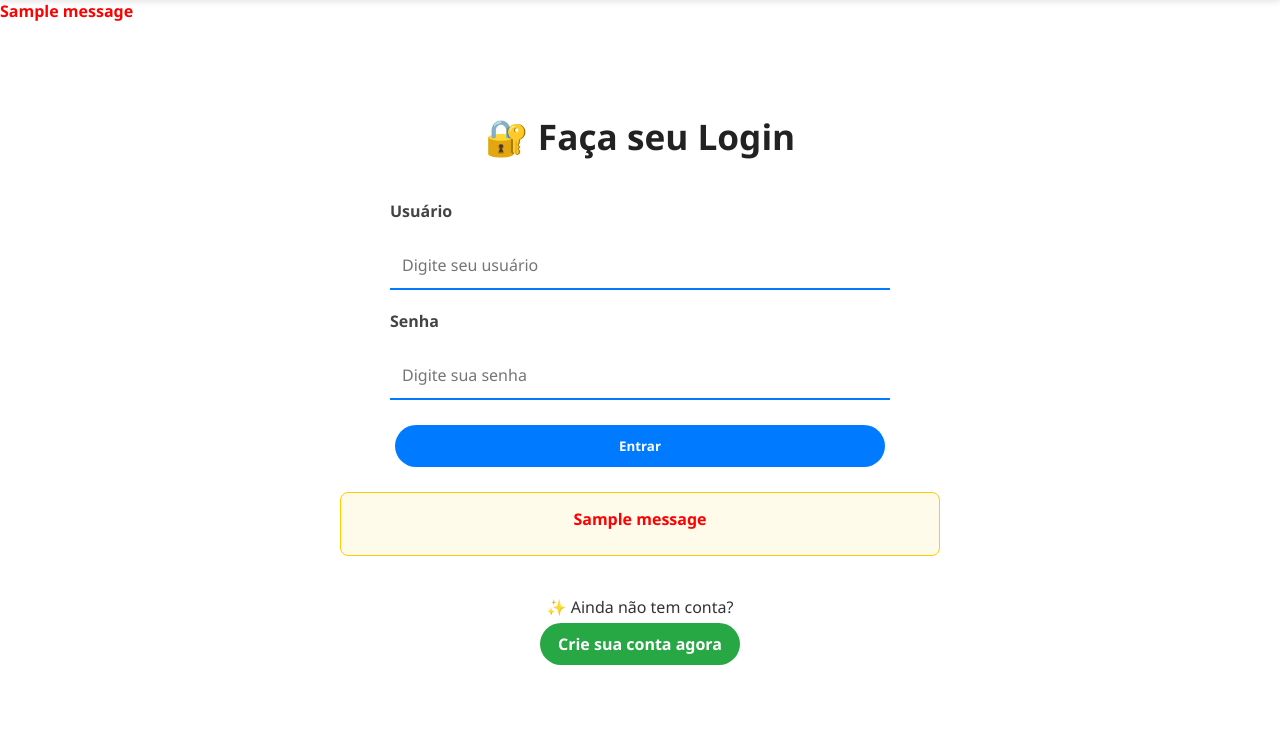
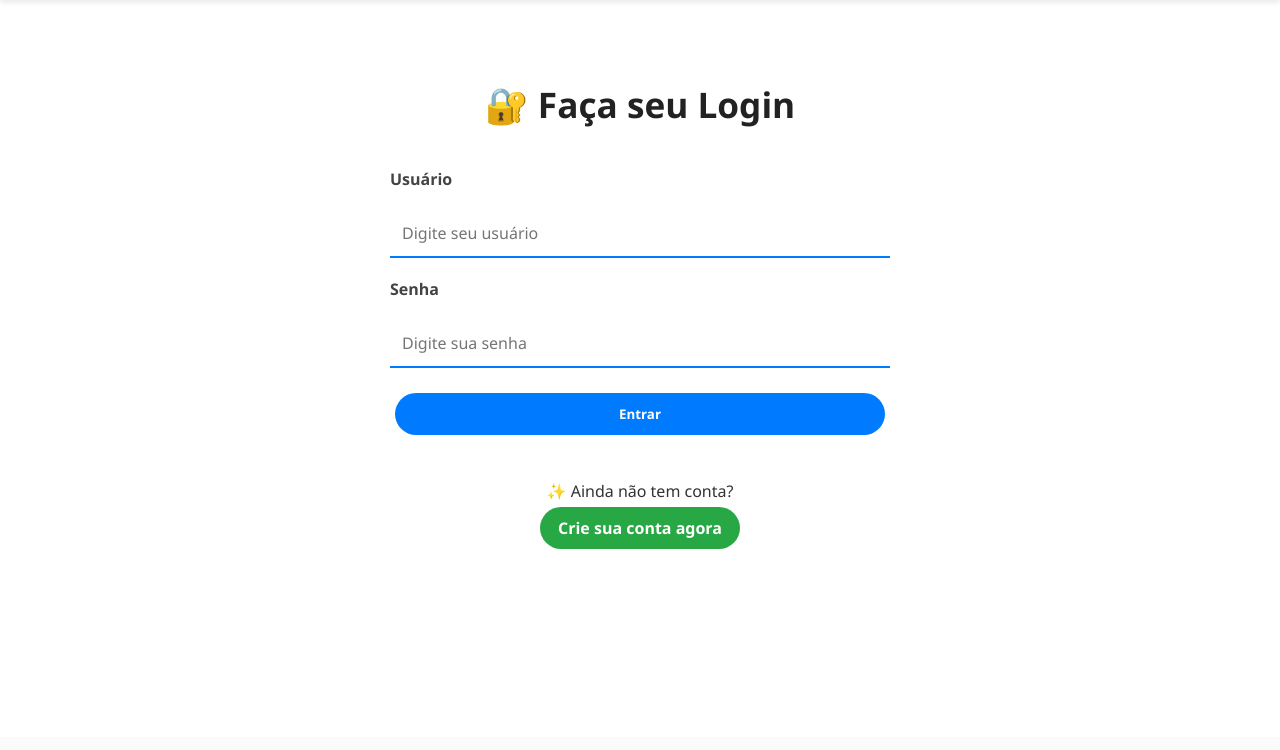
Before and after one commit to rayssarrsilva/ListaCompras, a Flask app: page /login in a window 1280 px wide. Shown: the part 63-813 px from the top of the page. After the commit the page ends 612 px from the top, so only its background shows below. Run offline with Flask 3, Linux system fonts and the light colour scheme; tables that the repository leaves empty hold one stand-in row (values such as "Sample post"); one stand-in notice (Sample message) is shown.

Commit message:
ajustes de avisos

```diff
--- a/app.py
+++ b/app.py
@@ -13,6 +13,8 @@
     login_manager = LoginManager()
     login_manager.init_app(app)
     login_manager.login_view = 'auth.login'
+
+    login_manager.login_message = None
 
     @login_manager.user_loader
     def load_user(user_id):
--- a/auth.py
+++ b/auth.py
@@ -13,7 +13,7 @@
         if user and user.check_password(password):
             login_user(user)
             return redirect(url_for('index'))
-        flash('Usuário ou senha inválidos.')
+        flash('Usuário ou senha inválidos.', 'error')  # ← Adicione 'error'
     return render_template('login.html')
 
 @auth.route('/register', methods=['GET', 'POST'])
@@ -28,8 +28,8 @@
             new_user.set_password(password)
             db.session.add(new_user)
             db.session.commit()
-            flash('Usuário criado com sucesso!', 'success')
-            return redirect(url_for('auth.login'))  # Redireciona para login
+            flash('Conta criada com sucesso! Faça login.', 'success')  # ✅ Mensagem de sucesso
+            return redirect(url_for('auth.login'))
     return render_template('register.html')
 
 @auth.route('/logout')
--- a/static/css/login.css
+++ b/static/css/login.css
@@ -74,3 +74,26 @@
   margin-top: 40px;
   font-size: 1rem;
 }
+.flash-messages {
+  margin-top: 20px;
+}
+
+.flash {
+  padding: 10px;
+  border-radius: 6px;
+  font-weight: bold;
+  text-align: center;
+  margin: 5px 0;
+}
+
+.flash-success {
+  background-color: #d4edda;
+  color: #155724;
+  border: 1px solid #c3e6cb;
+}
+
+.flash-error {
+  background-color: #f8d7da;
+  color: #721c24;
+  border: 1px solid #f5c6cb;
+}
--- a/templates/base.html
+++ b/templates/base.html
@@ -13,14 +13,6 @@
         </ul>
     </nav>
 
-    {% with messages = get_flashed_messages() %}
-        {% if messages %}
-            {% for message in messages %}
-                <div class="flash">{{ message }}</div>
-            {% endfor %}
-        {% endif %}
-    {% endwith %}
-
     {% block content %}{% endblock %}
 
     <script src="{{ url_for('static', filename='js/script.js') }}"></script>
--- a/templates/login.html
+++ b/templates/login.html
@@ -15,16 +15,6 @@
       <button type="submit" class="btn btn-primary">Entrar</button>
     </form>
 
-    {% with messages = get_flashed_messages() %}
-      {% if messages %}
-        <div class="flash-messages">
-          {% for msg in messages %}
-            <p class="flash">{{ msg }}</p>
-          {% endfor %}
-        </div>
-      {% endif %}
-    {% endwith %}
-
     <div class="register-link">
       <p>✨ Ainda não tem conta?</p>
       <a href="{{ url_for('auth.register') }}" class="btn btn-secondary">Crie sua conta agora</a>
```
Also changed, not shown: forms.py (deleted, +0 -7 lines), templates/index.html (+0 -10 lines).
